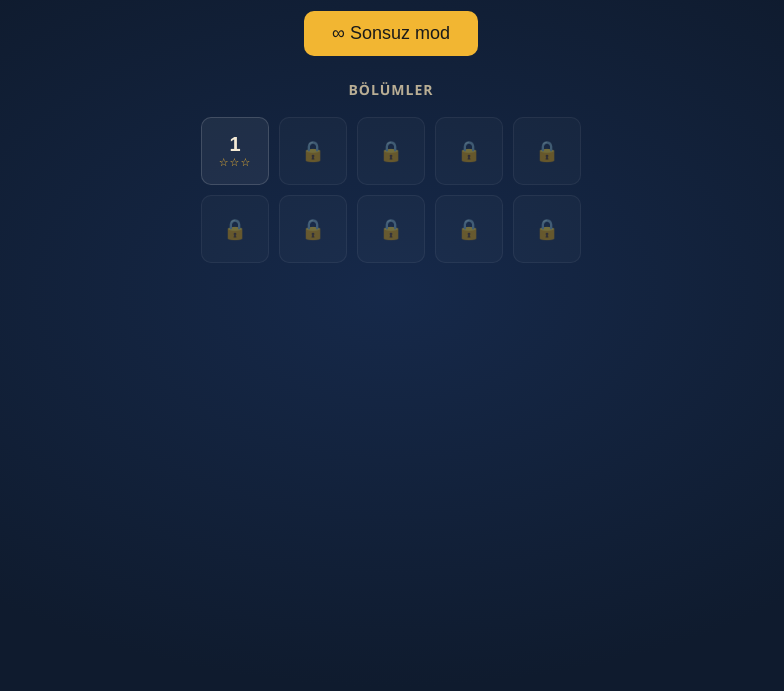
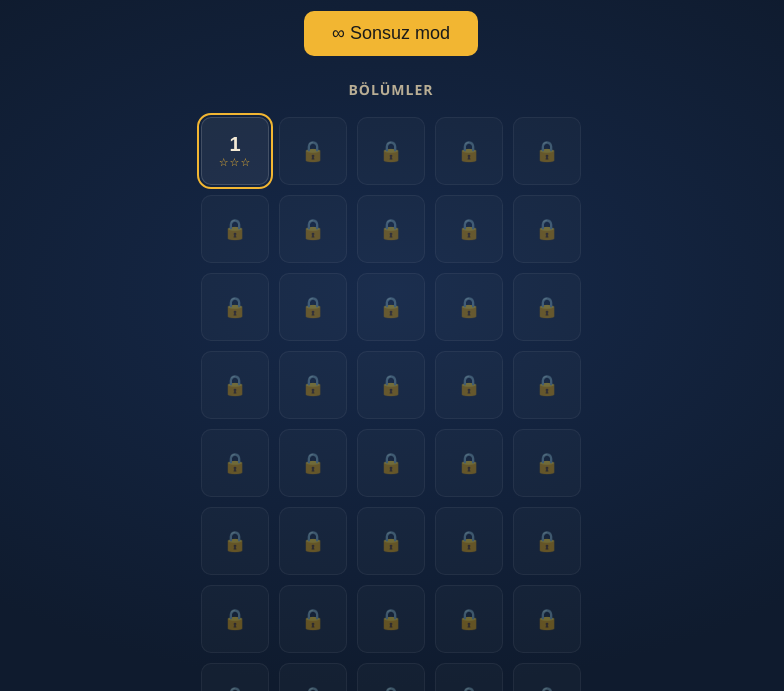
Before and after one commit to doayukselll/boncuk-carki, a website: page www/index.html in a window 1280 px wide. Shown: the part 109-800 px from the top of the page, without its empty margins (249-1033 px from the left). Drawn offline with Linux system fonts and the light colour scheme.

Commit message:
level arttirma

```diff
--- a/www/css/style.css
+++ b/www/css/style.css
@@ -85,4 +85,5 @@ button.primary { background: var(--accent); color: #1a1a1a; border: 0; }
 #menu h3 { margin: 6px 0 0; color: var(--muted); font-weight: 600; font-size: 14px; letter-spacing: 1px; }
 #levels { display: grid; grid-template-columns: repeat(5, 1fr); gap: 10px; width: 100%; max-width: 380px; }
 #levels button { aspect-ratio: 1; display: flex; flex-direction: column; align-items: center; justify-content: center; padding: 0; font-size: 20px; font-weight: 700; }
+#levels button.current { outline: 2px solid var(--accent); outline-offset: 2px; }
 #levels button small { font-size: 11px; color: var(--accent); letter-spacing: 1px; font-weight: 400; }
--- a/www/index.html
+++ b/www/index.html
@@ -57,6 +57,7 @@
 </div>
 
 <script src="js/config.js"></script>
+<script src="js/levels.js"></script>
 <script src="js/game.js"></script>
 <script src="js/ui.js"></script>
 <script src="js/audio.js"></script>
--- /dev/null
+++ b/www/js/levels.js
@@ -0,0 +1,67 @@
+// otomatik bölümler: elle yapılan bölümlerden sonra LEVEL_COUNT'a kadar üretilir.
+// her bölüm kendi numarasından türetilen sabit bir seed ile üretilir; herkes aynı bölümü görür.
+// üreteci değiştirirsen üretilmiş bölümler de değişir (kazanılmış yıldızlar korunur).
+
+const LEVEL_COUNT = 100;
+
+// bot simülasyonuyla ölçülen hamle başına ortalama ilerleme (renk sayısına göre)
+const RATE_COLOR = { 4: 0.83, 5: 0.6, 6: 0.43, 7: 0.35 };
+const RATE_NEW_COLOR = 0.62;   // 5.–7. renkler başlangıç tahtasında yok, daha seyrek gelir
+const RATE_SCORE = { 4: 38, 5: 31, 6: 25, 7: 20 };
+const RATE_CRACK = { 4: 2.35, 5: 1.95, 6: 1.65, 7: 1.1 };   // kabuk/hamle ≈ crack olasılığı × bu
+
+// zorluk: hedefler, oyuncunun beklenen üretiminin bu oranı kadar (ilk → son otomatik bölüm)
+const DIFF_START = 0.82, DIFF_END = 0.95;
+const GOAL_PENALTY = 0.06;   // her ek hedef, hepsi birden tutturulmalı diye biraz hafifletilir
+
+// 5'li bloklar: blok başı rahat, blok sonu zor bölüm
+const BLOCK_TUNE = [-0.07, -0.02, 0, 0.03, 0.08];
+
+function mulberry32(a) {
+  return () => {
+    a |= 0; a = a + 0x6D2B79F5 | 0;
+    let t = Math.imul(a ^ a >>> 15, 1 | a);
+    t = t + Math.imul(t ^ t >>> 7, 61 | t) ^ t;
+    return ((t ^ t >>> 14) >>> 0) / 4294967296;
+  };
+}
+
+function generateLevel(i) {
+  const rnd = mulberry32(i * 7919 + 2026);
+  const pick = arr => arr[Math.floor(rnd() * arr.length)];
+  const t = Math.min(1, (i - 10) / (LEVEL_COUNT - 11));   // 0 → 1 ilerleme
+
+  const colors = i < 20 ? pick([4, 4, 5]) : i < 40 ? pick([4, 5, 5]) : i < 70 ? pick([5, 5, 6]) : i < 85 ? pick([5, 6, 6]) : pick([6, 6, 7]);
+  const lv = { colors, goals: [] };
+  if (rnd() < 0.5 + 0.4 * t) lv.lock = true;
+  if (i >= 12 && rnd() < 0.3 + 0.4 * t) lv.link = true;
+  if (rnd() < 0.35 + 0.25 * t) lv.crack = Math.round((0.12 + 0.12 * rnd()) * 100) / 100;
+
+  // hedefler: farklı renkler, en fazla bir kabuk ve bir puan hedefi
+  const goalCount = i < 20 ? pick([1, 2, 2]) : pick([1, 2, 2, 3]);
+  const palette = Array.from({ length: colors }, (_, c) => c);
+  if (lv.crack && rnd() < 0.6) lv.goals.push({ type: 'crack' });
+  if (lv.goals.length < goalCount && rnd() < 0.25) lv.goals.push({ type: 'score' });
+  while (lv.goals.length < goalCount) {
+    const c = palette.splice(Math.floor(rnd() * palette.length), 1)[0];
+    lv.goals.push({ type: 'color', c });
+  }
+
+  lv.moves = 18 + 3 * goalCount + Math.floor(rnd() * 8);
+
+  // zorluk: oyuncunun hedef başına beklenen üretiminin ne kadarını istediğimiz
+  let f = DIFF_START + (DIFF_END - DIFF_START) * t + BLOCK_TUNE[i % 5];
+  f *= 1 - GOAL_PENALTY * (goalCount - 1);
+  const slow = lv.crack ? 0.85 : 1;   // kabuklar renk ilerlemesini yavaşlatır
+  for (const g of lv.goals) {
+    if (g.type === 'color') {
+      const rate = RATE_COLOR[colors] * slow * (g.c >= 4 ? RATE_NEW_COLOR : 1);
+      g.n = Math.max(4, Math.round(rate * lv.moves * f));
+    }
+    else if (g.type === 'crack') g.n = Math.max(3, Math.round(lv.crack * RATE_CRACK[colors] * lv.moves * f));
+    else g.n = Math.max(200, Math.round(RATE_SCORE[colors] * lv.moves * f / 50) * 50);
+  }
+  return lv;
+}
+
+for (let i = LEVELS.length; i < LEVEL_COUNT; i++) LEVELS.push(generateLevel(i));
--- a/www/js/ui.js
+++ b/www/js/ui.js
@@ -46,23 +46,30 @@ function drawGoals() {
 function buildMenu() {
   const el = $('levels');
   el.innerHTML = '';
+  let current = null;   // açık olup henüz geçilmemiş ilk bölüm
   LEVELS.forEach((lv, i) => {
     const b = document.createElement('button');
     const open = i === 0 || stars[i - 1] > 0;
     const st = stars[i] || 0;
     b.innerHTML = open ? `${i + 1}<small>${'★'.repeat(st)}${'☆'.repeat(3 - st)}</small>` : '🔒';
     b.disabled = !open;
+    if (open && !st && !current) { current = b; b.classList.add('current'); }
     b.title = lv.goals.map(goalText).join(', ');
     b.addEventListener('click', () => requestStart(i));
     el.appendChild(b);
   });
+  return current;
 }
 function showMenu() {
   $('over').classList.remove('show');
-  buildMenu();
+  const current = buildMenu();
   const sv = loadSave();
   $('resumeBtn').hidden = !sv;
   if (sv) $('resumeBtn').innerHTML = '▶ Devam et<small>' +
     (sv.mode === 'level' ? `Bölüm ${sv.levelIdx + 1}` : `Sonsuz mod · ${sv.st.score} puan`) + '</small>';
   $('menu').classList.add('show');
+  // bölüm çoksa sıradaki bölüm görünsün diye oraya kaydır
+  $('menu').scrollTop = 0;
+  if (current && current.offsetTop > $('menu').clientHeight * 0.6)
+    $('menu').scrollTop = current.offsetTop - $('menu').clientHeight / 2;
 }
--- a/www/sw.js
+++ b/www/sw.js
@@ -1,12 +1,13 @@
 // Çevrimdışı çalışma: dosyalar ilk açılışta önbelleğe alınır.
 // Oyunu güncellediğinde VERSION'ı artır; telefonlar yeni sürümü bir sonraki açılışta alır.
-const VERSION = 'boncuk-v3';
+const VERSION = 'boncuk-v4';
 const FILES = [
   './',
   './index.html',
   './manifest.webmanifest',
   './css/style.css',
   './js/config.js',
+  './js/levels.js',
   './js/game.js',
   './js/ui.js',
   './js/audio.js',
```
